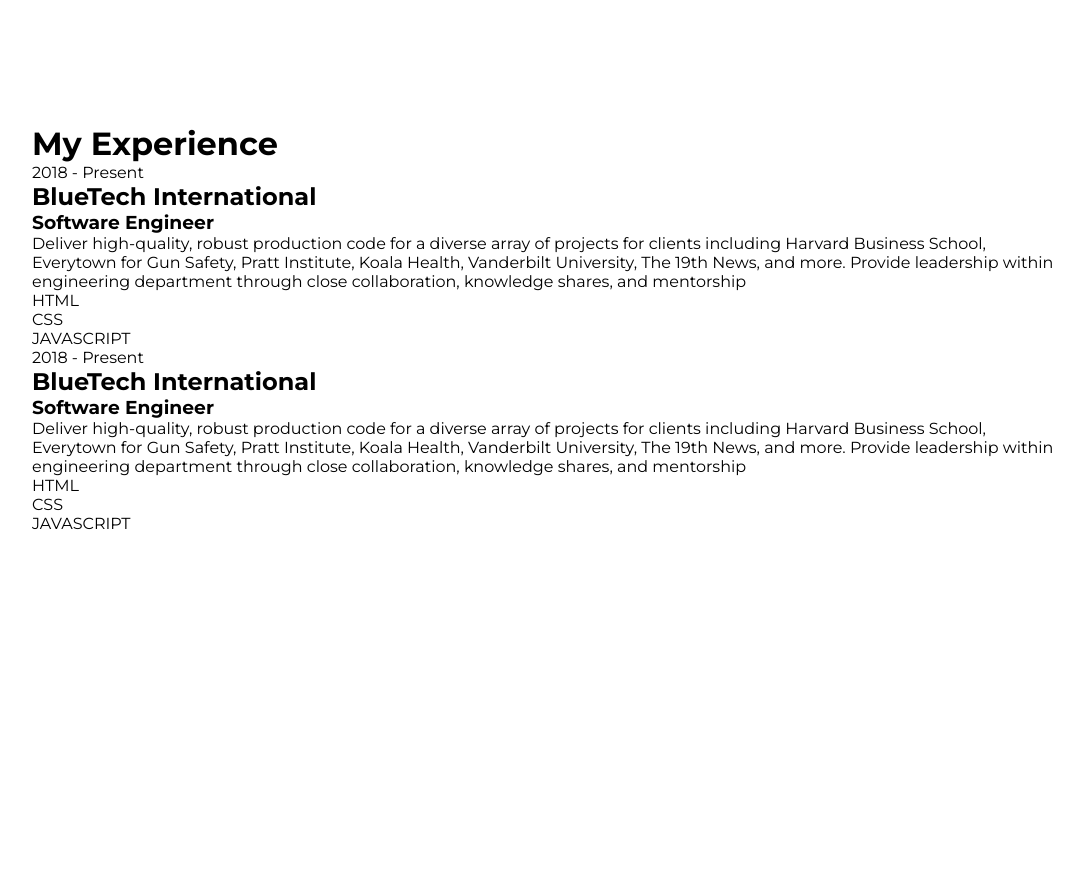
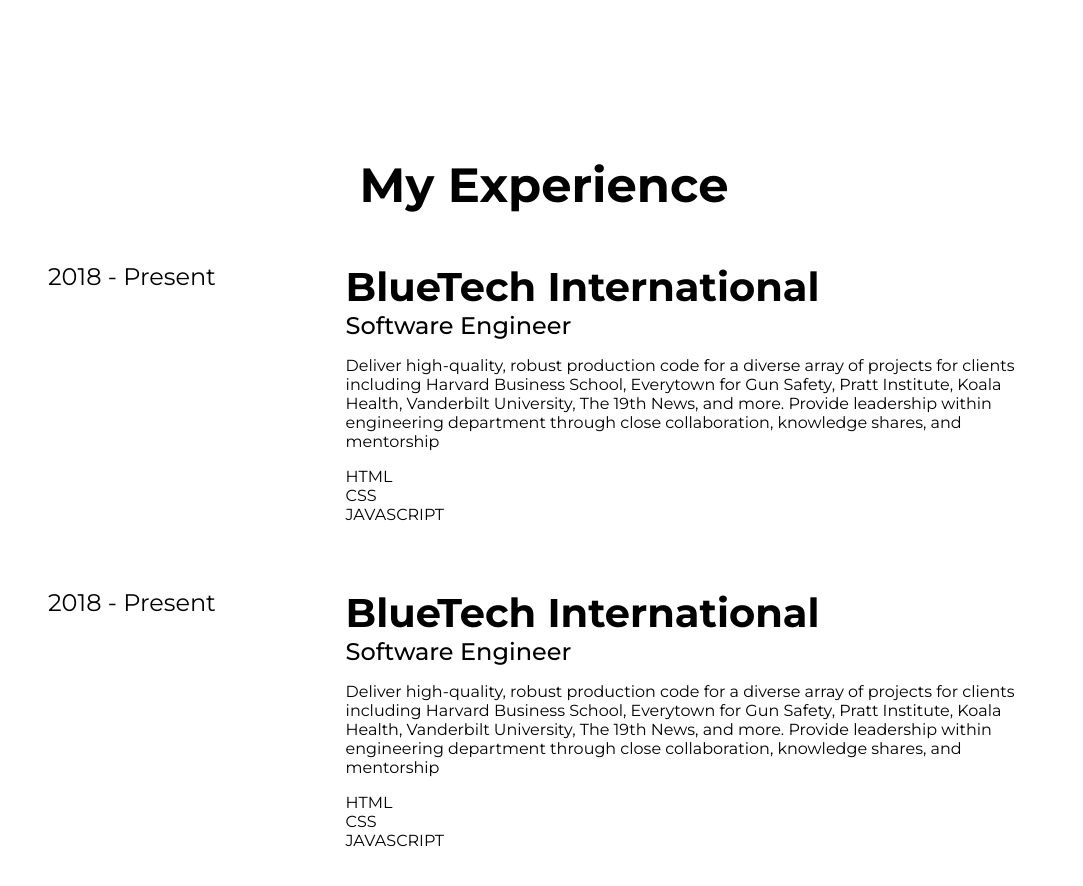
Before and after one commit to alphadev97/Alpha97---Personel-Portfolio, a Next.js app: page / in a window 1280 px wide. Shown: the part 3560-4446 px from the top of the page, without its empty margins (96-1179 px from the left). Before the commit the page ends 4404 px from the top, so only its background shows below. Built offline with nearby package versions, Linux system fonts and the light colour scheme.

Commit message:
Experience

```diff
--- a/src/components/Experience/experience.module.css
+++ b/src/components/Experience/experience.module.css
@@ -3,5 +3,52 @@
   padding: 5rem 8rem;
   background-color: var(--bg);
   color: var(--text-color);
+}
+
+.content {
+  display: flex;
+  flex-direction: column;
+  justify-content: center;
+  align-items: center;
+}
+
+.title {
+  font-size: 3rem;
+  margin: 2rem auto;
+}
+
+.expContainer {
+  display: flex;
+  flex-direction: column;
   gap: 2rem;
 }
+
+.experience {
+  display: flex;
+  padding: 1rem;
+}
+
+.period {
+  font-size: 1.5rem;
+  width: 30%;
+}
+
+.expContent {
+  display: flex;
+  flex-direction: column;
+  width: 70%;
+}
+
+.company {
+  font-size: 2.5rem;
+}
+
+.role {
+  font-size: 1.5rem;
+  font-weight: 500;
+}
+
+.desc {
+  padding: 1rem 0;
+  font-size: 1rem;
+}
```
